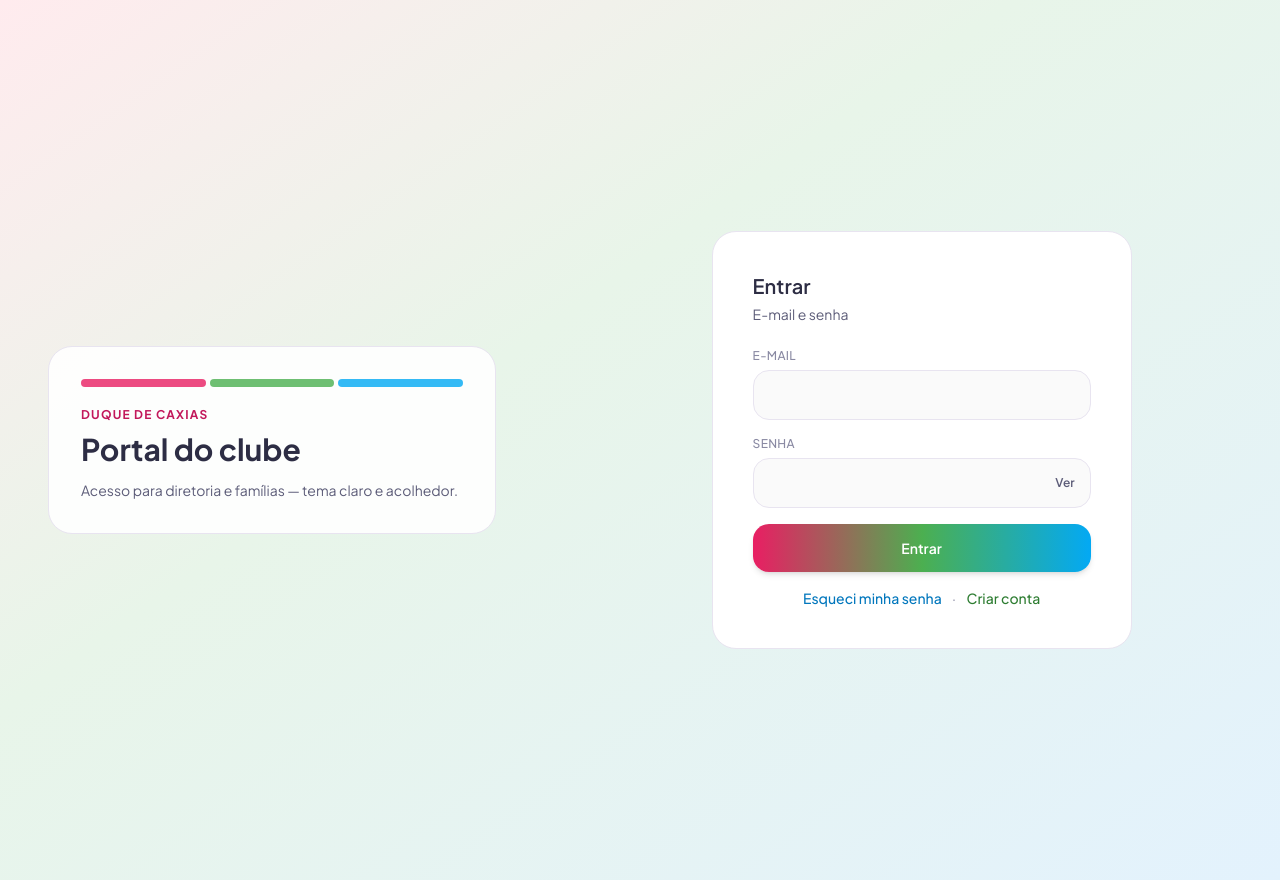
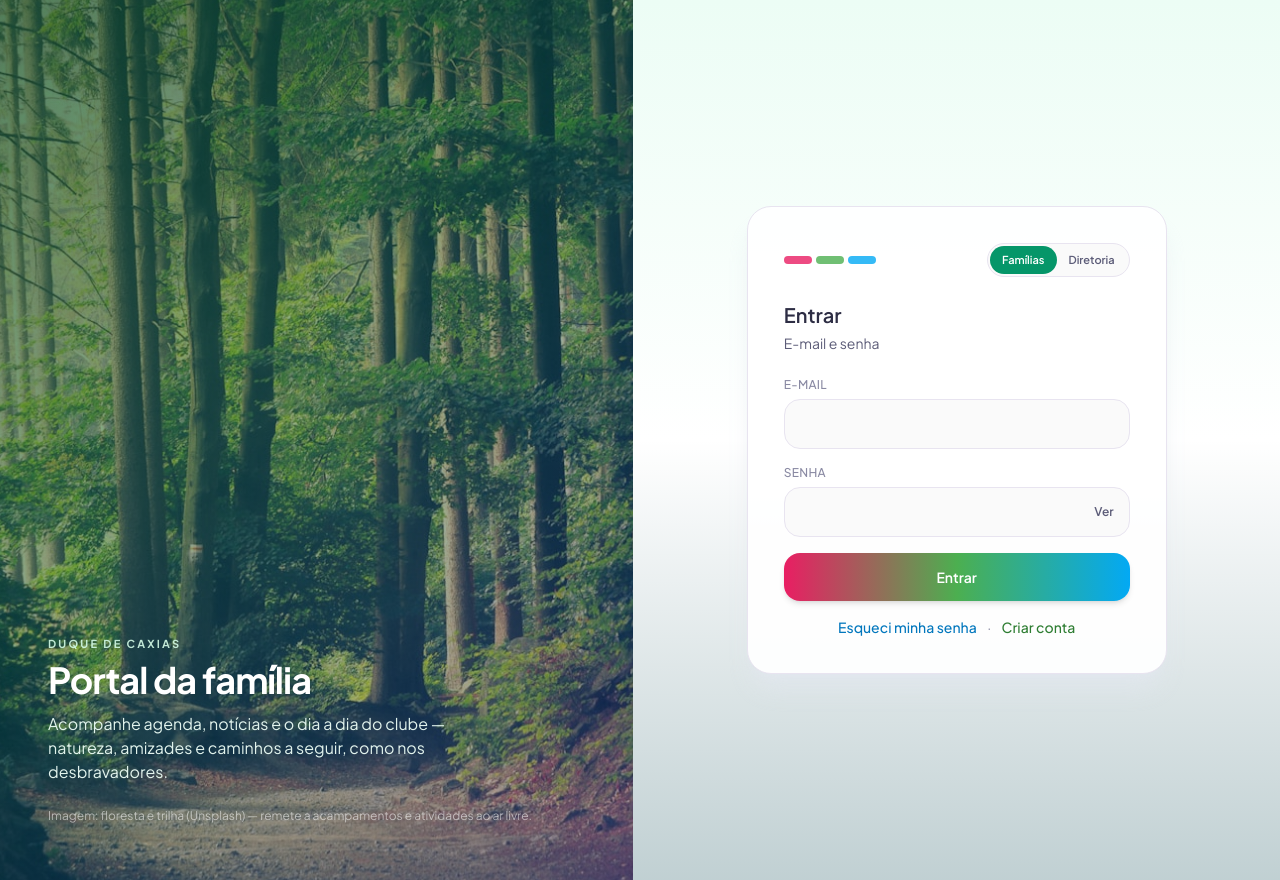
Before and after one commit to SleepRe280/clube-desbravadores, a Flask app: page /login in a window 1280 px wide. Run offline with Flask 3, Linux system fonts and the light colour scheme; some libraries are stand-ins or nearby versions.

Commit message:
Correção de bugs

```diff
--- a/app/templates/auth/forgot_password.html
+++ b/app/templates/auth/forgot_password.html
@@ -39,7 +39,7 @@
           Continuar
         </button>
       </form>
-      <a href="{{ url_for('auth.login') }}" class="text-sm text-[var(--text-muted)] hover:underline mt-4 inline-block font-medium">← Voltar ao login</a>
+      <a href="{{ url_for('auth.login', portal='familia') }}" class="text-sm text-[var(--text-muted)] hover:underline mt-4 inline-block font-medium">← Voltar ao login</a>
     </div>
   </body>
 </html>
--- a/app/templates/auth/login.html
+++ b/app/templates/auth/login.html
@@ -3,7 +3,9 @@
   <head>
     <meta charset="utf-8" />
     <meta name="viewport" content="width=device-width, initial-scale=1, viewport-fit=cover" />
-    <title>Entrar — Clube de Desbravadores</title>
+    <title>
+      {% if login_portal == "diretoria" %}Entrar — Diretoria{% else %}Entrar — Famílias{% endif %}
+    </title>
     <link rel="stylesheet" href="{{ url_for('static', filename='css/app.css') }}" />
     <script src="https://cdn.tailwindcss.com"></script>
     <link rel="preconnect" href="https://fonts.googleapis.com" />
@@ -15,52 +17,103 @@
     <style>
       body {
         font-family: "Plus Jakarta Sans", system-ui, sans-serif;
-        color: var(--text-primary);
-      }
-      .auth-bg {
-        background: linear-gradient(145deg, #ffebee 0%, #e8f5e9 40%, #e3f2fd 100%);
-        min-height: 100vh;
-        min-height: 100dvh;
       }
     </style>
   </head>
-  <body class="auth-bg antialiased flex flex-col lg:flex-row">
-    <div class="flex-1 flex flex-col justify-center px-6 py-10 lg:py-16 lg:pl-12 lg:pr-6 lg:max-w-[44%]">
-      <div class="max-w-md rounded-3xl p-8 border border-[var(--border-pastel)] bg-white/90 shadow-[var(--shadow-card)]">
-        <div class="flex gap-1 mb-5">
-          <span class="h-2 flex-1 rounded-full bg-[#e91e63]/80"></span>
-          <span class="h-2 flex-1 rounded-full bg-[#4caf50]/80"></span>
-          <span class="h-2 flex-1 rounded-full bg-[#03a9f4]/80"></span>
-        </div>
-        <p class="text-[#c2185b] text-xs font-bold tracking-widest uppercase">Duque De Caxias</p>
-        <h1 class="text-2xl lg:text-3xl font-bold text-[var(--text-primary)] mt-2">Portal do clube</h1>
-        <p class="text-[var(--text-secondary)] mt-3 text-sm leading-relaxed">
-          Acesso para diretoria e famílias — tema claro e acolhedor.
+  <body
+    class="auth-shell antialiased flex flex-col lg:flex-row min-h-screen min-h-[100dvh] {% if login_portal == 'diretoria' %}auth-shell--diretoria bg-slate-950{% else %}auth-shell--familia bg-emerald-950{% endif %}"
+  >
+    <div class="auth-visual relative order-2 lg:order-1 lg:flex-[1.15] min-h-[220px] sm:min-h-[280px] lg:min-h-0 overflow-hidden">
+      <img
+        src="{{ url_for('static', filename='img/login-nature.jpg') }}"
+        alt="Trilha entre árvores em floresta — natureza e acampamento"
+        class="absolute inset-0 h-full w-full object-cover object-center scale-105"
+        decoding="async"
+      />
+      <div class="absolute inset-0 z-[2] flex flex-col justify-end p-6 sm:p-10 lg:p-12 text-white pb-8 lg:pb-14">
+        {% if login_portal == "diretoria" %}
+        <p class="text-[11px] font-bold uppercase tracking-[0.2em] text-indigo-200/90">Clube de Desbravadores</p>
+        <h1 class="mt-2 text-2xl sm:text-3xl lg:text-4xl font-bold tracking-tight text-white drop-shadow-sm">
+          Painel da diretoria
+        </h1>
+        <p class="mt-3 max-w-md text-sm sm:text-base text-slate-200/95 leading-relaxed">
+          Gestão do clube com foco e clareza — o mesmo espírito de serviço em acampamento e na comunidade.
+        </p>
+        {% else %}
+        <p class="text-[11px] font-bold uppercase tracking-[0.2em] text-emerald-100/90">Duque de Caxias</p>
+        <h1 class="mt-2 text-2xl sm:text-3xl lg:text-4xl font-bold tracking-tight text-white drop-shadow-sm">
+          Portal da família
+        </h1>
+        <p class="mt-3 max-w-md text-sm sm:text-base text-emerald-50/95 leading-relaxed">
+          Acompanhe agenda, notícias e o dia a dia do clube — natureza, amizades e caminhos a seguir, como nos
+          desbravadores.
+        </p>
+        {% endif %}
+        <p class="mt-6 text-[10px] sm:text-xs text-white/55">
+          Imagem: floresta e trilha (Unsplash) — remete a acampamentos e atividades ao ar livre.
         </p>
       </div>
     </div>
 
-    <div class="flex-1 flex items-center justify-center p-6 lg:p-12">
-      <div class="w-full max-w-[420px]">
-        <div class="rounded-3xl border border-[var(--border-pastel)] bg-white shadow-[var(--shadow-card)] p-8 sm:p-10">
-          <h2 class="text-xl font-semibold text-[var(--text-primary)]">Entrar</h2>
-          <p class="text-[var(--text-secondary)] text-sm mt-1">E-mail e senha</p>
+    <div
+      class="order-1 lg:order-2 flex flex-1 flex-col justify-center px-5 py-8 sm:px-8 sm:py-10 lg:px-12 lg:py-16 {% if login_portal == 'diretoria' %}bg-gradient-to-b from-slate-900 via-slate-900 to-slate-950{% else %}bg-gradient-to-b from-emerald-50 via-white to-sky-50/80{% endif %}"
+    >
+      <div class="mx-auto w-full max-w-[420px]">
+        <div
+          class="rounded-3xl border p-7 sm:p-9 shadow-xl {% if login_portal == 'diretoria' %}border-slate-700/80 bg-slate-900/95 text-slate-100 shadow-black/30{% else %}border-[var(--border-pastel)] bg-white/95 text-[var(--text-primary)] shadow-slate-200/60{% endif %}"
+        >
+          <div class="flex flex-wrap items-center justify-between gap-3 mb-6">
+            <div class="flex gap-1">
+              <span class="h-2 w-7 rounded-full {% if login_portal == 'diretoria' %}bg-indigo-400{% else %}bg-[#e91e63]/80{% endif %}"></span>
+              <span class="h-2 w-7 rounded-full {% if login_portal == 'diretoria' %}bg-violet-400{% else %}bg-[#4caf50]/80{% endif %}"></span>
+              <span class="h-2 w-7 rounded-full {% if login_portal == 'diretoria' %}bg-sky-400{% else %}bg-[#03a9f4]/80{% endif %}"></span>
+            </div>
+            <div class="flex rounded-full border p-0.5 text-[11px] font-semibold {% if login_portal == 'diretoria' %}border-slate-600 bg-slate-800/80{% else %}border-[var(--border-pastel)] bg-[#fafafa]{% endif %}">
+              <a
+                href="{% if next_url %}{{ url_for('auth.login', portal='familia', next=next_url) }}{% else %}{{ url_for('auth.login', portal='familia') }}{% endif %}"
+                class="rounded-full px-3 py-1.5 transition {% if login_portal != 'diretoria' %}bg-emerald-600 text-white{% else %}text-slate-400 hover:text-white{% endif %}"
+                >Famílias</a
+              >
+              <a
+                href="{% if next_url %}{{ url_for('auth.login', portal='diretoria', next=next_url) }}{% else %}{{ url_for('auth.login', portal='diretoria') }}{% endif %}"
+                class="rounded-full px-3 py-1.5 transition {% if login_portal == 'diretoria' %}bg-indigo-500 text-white shadow-sm{% else %}text-[var(--text-secondary)] hover:bg-white{% endif %}"
+                >Diretoria</a
+              >
+            </div>
+          </div>
+
+          <h2 class="text-xl font-semibold {% if login_portal == 'diretoria' %}text-white{% else %}text-[var(--text-primary)]{% endif %}">
+            Entrar
+          </h2>
+          <p class="text-sm mt-1 {% if login_portal == 'diretoria' %}text-slate-400{% else %}text-[var(--text-secondary)]{% endif %}">
+            E-mail e senha
+          </p>
 
           {% include "partials/flash.html" %}
 
           <form method="post" class="mt-6 space-y-4">
+            <input type="hidden" name="portal" value="{{ login_portal }}" />
+            {% if next_url %}
+            <input type="hidden" name="next" value="{{ next_url }}" />
+            {% endif %}
             <div>
-              <label class="block text-xs font-medium text-[var(--text-muted)] uppercase tracking-wide mb-1.5">E-mail</label>
+              <label
+                class="block text-xs font-medium uppercase tracking-wide mb-1.5 {% if login_portal == 'diretoria' %}text-slate-400{% else %}text-[var(--text-muted)]{% endif %}"
+                >E-mail</label
+              >
               <input
                 name="email"
                 type="email"
                 autocomplete="email"
                 required
-                class="w-full rounded-2xl border border-[var(--border-pastel)] bg-[#fafafa] px-4 py-3 text-[var(--text-primary)] focus:border-[#7e57c2] focus:ring-2 focus:ring-[#f3e5f5] outline-none"
+                class="w-full rounded-2xl border px-4 py-3 outline-none transition {% if login_portal == 'diretoria' %}border-slate-600 bg-slate-800/80 text-slate-100 placeholder:text-slate-500 focus:border-indigo-400 focus:ring-2 focus:ring-indigo-500/30{% else %}border-[var(--border-pastel)] bg-[#fafafa] text-[var(--text-primary)] focus:border-[#7e57c2] focus:ring-2 focus:ring-[#f3e5f5]{% endif %}"
               />
             </div>
             <div>
-              <label class="block text-xs font-medium text-[var(--text-muted)] uppercase tracking-wide mb-1.5">Senha</label>
+              <label
+                class="block text-xs font-medium uppercase tracking-wide mb-1.5 {% if login_portal == 'diretoria' %}text-slate-400{% else %}text-[var(--text-muted)]{% endif %}"
+                >Senha</label
+              >
               <div class="relative">
                 <input
                   id="login-password"
@@ -68,12 +121,12 @@
                   type="password"
                   autocomplete="current-password"
                   required
-                  class="w-full rounded-2xl border border-[var(--border-pastel)] bg-[#fafafa] pl-4 pr-12 py-3 text-[var(--text-primary)] focus:border-[#4caf50] focus:ring-2 focus:ring-[#e8f5e9] outline-none"
+                  class="w-full rounded-2xl border pl-4 pr-12 py-3 outline-none transition {% if login_portal == 'diretoria' %}border-slate-600 bg-slate-800/80 text-slate-100 focus:border-emerald-500/80 focus:ring-2 focus:ring-emerald-500/20{% else %}border-[var(--border-pastel)] bg-[#fafafa] text-[var(--text-primary)] focus:border-[#4caf50] focus:ring-2 focus:ring-[#e8f5e9]{% endif %}"
                 />
                 <button
                   type="button"
                   id="toggle-password"
-                  class="absolute right-2 top-1/2 -translate-y-1/2 rounded-xl px-2 py-1.5 text-xs font-semibold text-[var(--text-secondary)] hover:bg-[#f3e5f5] hover:text-[#6a1b9a] min-h-[40px]"
+                  class="absolute right-2 top-1/2 -translate-y-1/2 rounded-xl px-2 py-1.5 text-xs font-semibold min-h-[40px] {% if login_portal == 'diretoria' %}text-slate-400 hover:bg-slate-700 hover:text-white{% else %}text-[var(--text-secondary)] hover:bg-[#f3e5f5] hover:text-[#6a1b9a]{% endif %}"
                   aria-label="Mostrar ou ocultar senha"
                   aria-pressed="false"
                 >
@@ -83,20 +136,50 @@
             </div>
             <button
               type="submit"
-              class="w-full py-3.5 rounded-2xl font-semibold text-sm text-white bg-gradient-to-r from-[#e91e63] via-[#4caf50] to-[#03a9f4] hover:opacity-95 shadow-md"
+              class="w-full py-3.5 rounded-2xl font-semibold text-sm text-white shadow-md transition hover:opacity-95 {% if login_portal == 'diretoria' %}bg-gradient-to-r from-indigo-600 via-violet-600 to-sky-600{% else %}bg-gradient-to-r from-[#e91e63] via-[#4caf50] to-[#03a9f4]{% endif %}"
             >
               Entrar
             </button>
           </form>
 
-          <p class="text-center mt-4 text-sm">
-            <a href="{{ url_for('auth.forgot_password') }}" class="text-[#0277bd] font-medium hover:underline">Esqueci minha senha</a>
+          <p class="text-center mt-4 text-sm {% if login_portal == 'diretoria' %}text-slate-400{% endif %}">
+            <a
+              href="{{ url_for('auth.forgot_password') }}"
+              class="{% if login_portal == 'diretoria' %}text-sky-400 hover:underline{% else %}text-[#0277bd] font-medium hover:underline{% endif %}"
+              >Esqueci minha senha</a
+            >
+            {% if login_portal != "diretoria" %}
             <span class="text-[var(--text-muted)] mx-2">·</span>
             <a href="{{ url_for('auth.register') }}" class="text-[#2e7d32] font-medium hover:underline">Criar conta</a>
+            {% endif %}
           </p>
         </div>
       </div>
     </div>
+    <style>
+      .auth-visual::after {
+        content: "";
+        position: absolute;
+        inset: 0;
+        z-index: 1;
+      }
+      .auth-shell--familia .auth-visual::after {
+        background: linear-gradient(
+          135deg,
+          rgba(15, 81, 50, 0.72) 0%,
+          rgba(13, 99, 90, 0.45) 45%,
+          rgba(30, 64, 175, 0.35) 100%
+        );
+      }
+      .auth-shell--diretoria .auth-visual::after {
+        background: linear-gradient(
+          145deg,
+          rgba(15, 23, 42, 0.88) 0%,
+          rgba(49, 46, 129, 0.78) 50%,
+          rgba(30, 58, 138, 0.55) 100%
+        );
+      }
+    </style>
     <script>
       (function () {
         var input = document.getElementById("login-password");
--- a/app/templates/auth/register.html
+++ b/app/templates/auth/register.html
@@ -23,7 +23,7 @@
   </head>
   <body class="p-6">
     <div class="max-w-md mx-auto pt-6">
-      <a href="{{ url_for('auth.login') }}" class="text-[#0277bd] text-sm font-semibold hover:underline">← Login</a>
+      <a href="{{ url_for('auth.login', portal='familia') }}" class="text-[#0277bd] text-sm font-semibold hover:underline">← Login</a>
       <h1 class="text-2xl font-bold mt-6 text-[var(--text-primary)]">Criar conta de responsável</h1>
       <p class="text-[var(--text-secondary)] text-sm mt-2">
         Você receberá um e-mail com um link para <strong>confirmar o cadastro</strong> antes de poder entrar.
```
Also changed, not shown: app/__init__.py (+8 -1 lines), app/auth.py (+32 -12 lines), app/templates/admin/base_admin.html (+6 -6 lines), app/static/img/login-nature.jpg (added).
